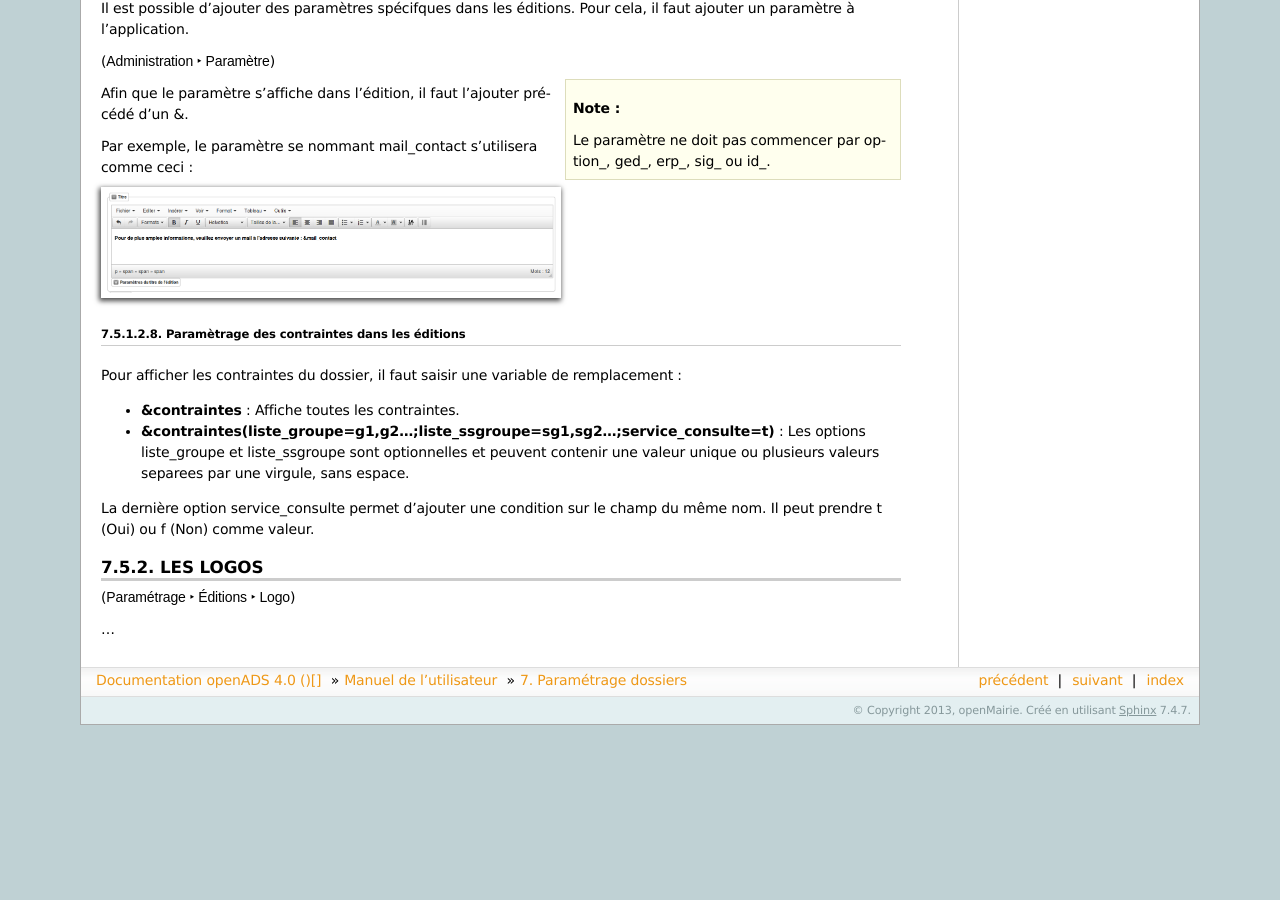
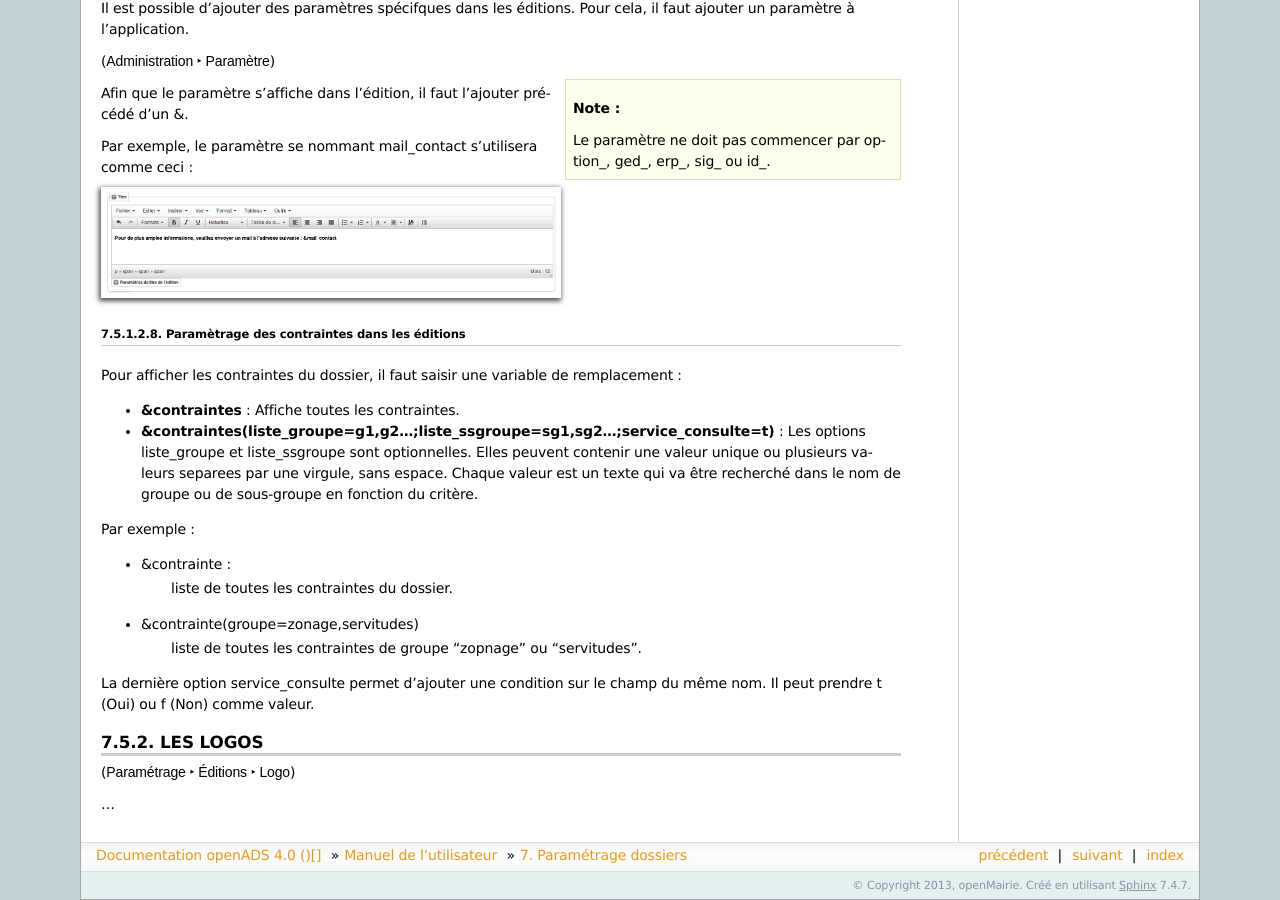
Before and after one commit to mpavaux/openads-documentation, a Sphinx documentation site: the page built from source/manuel_utilisateur/parametrage_dossier.rst, in a window 1280 px wide and 900 px high, scrolled down 22913 px. Built offline with Sphinx 7.4.7, drawn with Linux system fonts in a browser that asks for light colours; before the commit the page ends 23638 px from its top, so only the background shows below that.

Commit message:
Update parametrage_dossier.rst

```diff
--- a/source/manuel_utilisateur/parametrage_dossier.rst
+++ b/source/manuel_utilisateur/parametrage_dossier.rst
@@ -1162,7 +1162,15 @@
 
 * **&contraintes** : Affiche toutes les contraintes.
 
-* **&contraintes(liste_groupe=g1,g2...;liste_ssgroupe=sg1,sg2...;service_consulte=t)** : Les options liste_groupe et liste_ssgroupe sont optionnelles et peuvent contenir une valeur unique ou plusieurs valeurs separees par une virgule, sans espace.
+* **&contraintes(liste_groupe=g1,g2...;liste_ssgroupe=sg1,sg2...;service_consulte=t)** : Les options liste_groupe et liste_ssgroupe sont optionnelles. Elles peuvent contenir une valeur unique ou plusieurs valeurs separees par une virgule, sans espace. Chaque valeur est un texte qui va être recherché dans le nom de groupe ou de sous-groupe en fonction du critère.
+
+Par exemple :
+
+- &contrainte :
+    liste de toutes les contraintes du dossier.
+
+- &contrainte(groupe=zonage,servitudes)
+    liste de toutes les contraintes de groupe 'zopnage' ou 'servitudes'.
 
 La dernière option service_consulte permet d'ajouter une condition sur le champ du même nom. Il peut prendre t (Oui) ou f (Non) comme valeur.
 
```
